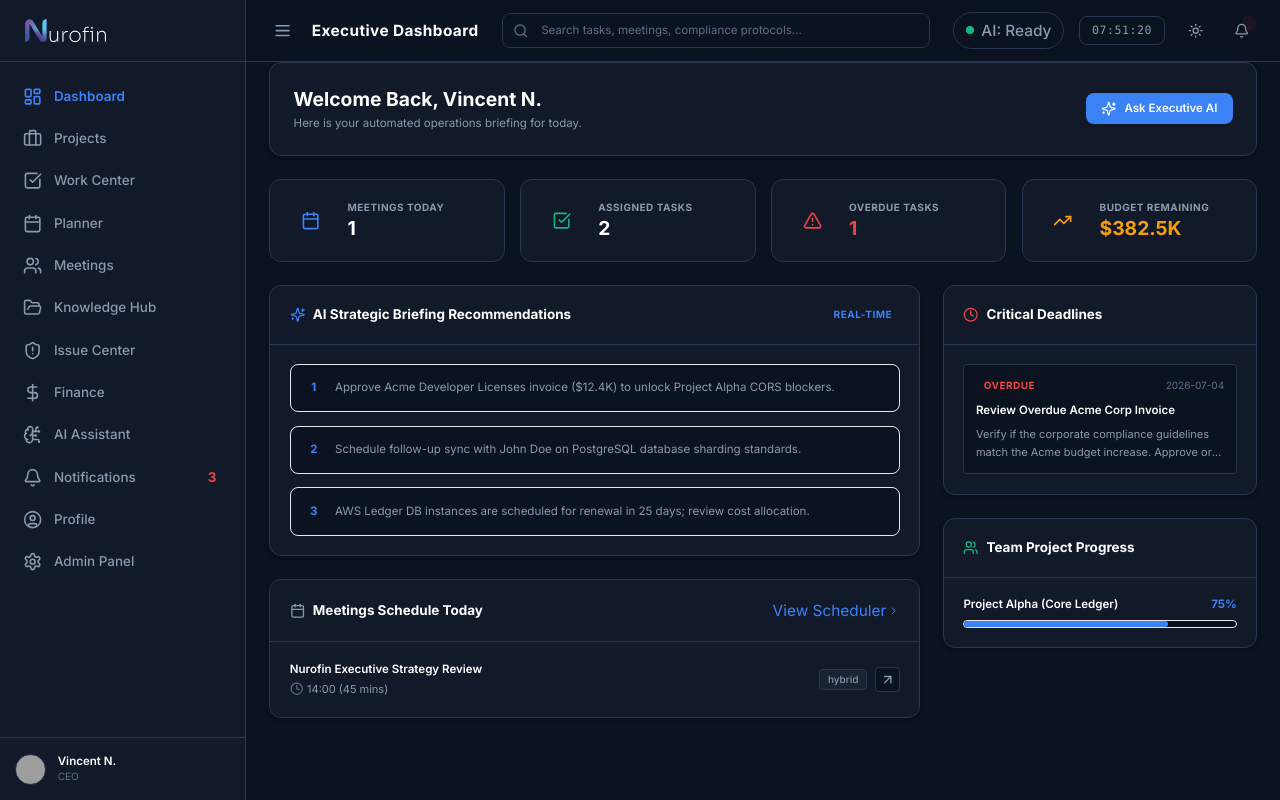
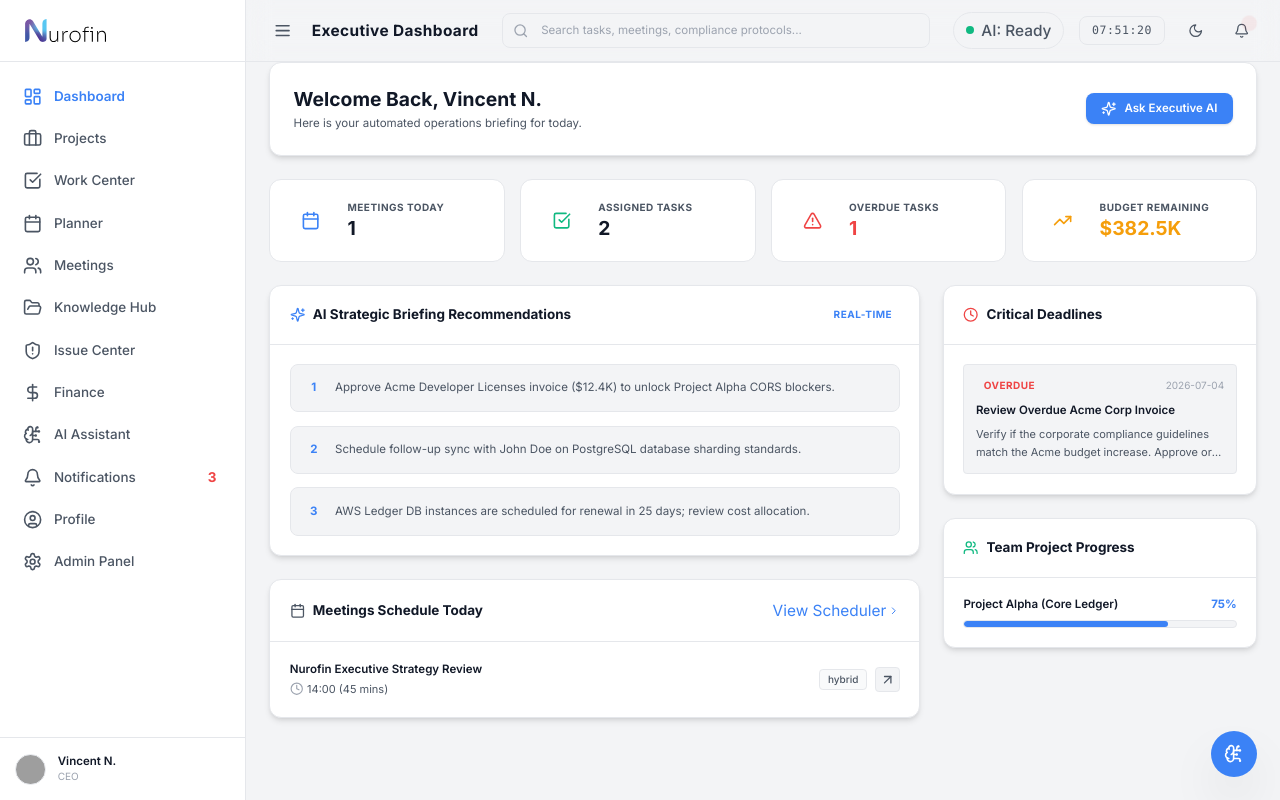
Before and after one commit to shlokgit-04/Nurofin-ai-frontend, a Next.js app: page /dashboard in a window 1280 px wide. Built offline with nearby package versions, Linux system fonts and the light colour scheme; grey boxes are pictures that could not be loaded.

Commit message:
Add global AI quick-sync chat widget floating panel

```diff
--- a/app/ClientLayout.tsx
+++ b/app/ClientLayout.tsx
@@ -3,6 +3,7 @@
 import React, { useEffect, useState } from 'react';
 import Sidebar from '@/components/layout/Sidebar';
 import Topbar from '@/components/layout/Topbar';
+import GlobalChat from '@/components/layout/GlobalChat';
 import { useStore } from '@/lib/store';
 import { cn } from '@/utils/cn';
 import { QueryClient, QueryClientProvider } from '@tanstack/react-query';
@@ -13,7 +14,7 @@ export default function ClientLayout({
 }: {
   children: React.ReactNode;
 }) {
-  const { sidebarCollapsed, theme } = useStore();
+  const { sidebarCollapsed, theme, setTheme } = useStore();
   const pathname = usePathname();
   const isLoginPage = pathname === '/login';
 
@@ -26,6 +27,14 @@ export default function ClientLayout({
       },
     },
   }));
+
+  // Read persisted theme on mount
+  useEffect(() => {
+    const savedTheme = localStorage.getItem('nurofin-theme') as 'dark' | 'light' | null;
+    if (savedTheme) {
+      setTheme(savedTheme);
+    }
+  }, [setTheme]);
 
   // Synchronize dynamic theme state to HTML document class list
   useEffect(() => {
@@ -69,6 +78,8 @@ export default function ClientLayout({
           <main className="flex-1 pt-16 p-6 overflow-y-auto">
             {children}
           </main>
+          {/* Floating AI Helper overlay */}
+          <GlobalChat />
         </div>
       </div>
     </QueryClientProvider>
--- /dev/null
+++ b/components/layout/GlobalChat.tsx
@@ -0,0 +1,147 @@
+'use client';
+
+import React, { useState, useRef, useEffect } from 'react';
+import { BrainCircuit, X, Send, Sparkles, Loader2, Minimize2 } from 'lucide-react';
+import { aiService, ChatMessage } from '@/services/ai';
+import { cn } from '@/utils/cn';
+import { useStore } from '@/lib/store';
+
+export default function GlobalChat() {
+  const [isOpen, setIsOpen] = useState(false);
+  const [messages, setMessages] = useState<ChatMessage[]>([
+    { role: 'assistant', content: 'How can I assist you with your operations right now?' }
+  ]);
+  const [inputVal, setInputVal] = useState('');
+  const [loading, setLoading] = useState(false);
+  const scrollRef = useRef<HTMLDivElement>(null);
+
+  useEffect(() => {
+    if (scrollRef.current) {
+      scrollRef.current.scrollIntoView({ behavior: 'smooth' });
+    }
+  }, [messages, loading]);
+
+  const handleSend = async () => {
+    if (!inputVal.trim()) return;
+    const userMsg: ChatMessage = { role: 'user', content: inputVal };
+    setMessages(prev => [...prev, userMsg]);
+    setInputVal('');
+    setLoading(true);
+
+    try {
+      const response = await aiService.sendChatMessage([...messages, userMsg]);
+      setMessages(prev => [...prev, response]);
+    } catch (err) {
+      console.error(err);
+      setMessages(prev => [...prev, { role: 'assistant', content: 'Error connecting to AI service.' }]);
+    } finally {
+      setLoading(false);
+    }
+  };
+
+  return (
+    <>
+      {/* Floating Trigger Button */}
+      <button
+        onClick={() => setIsOpen(!isOpen)}
+        className={cn(
+          "fixed bottom-6 right-6 z-50 w-12 h-12 rounded-full flex items-center justify-center shadow-2xl transition-all duration-300 border border-border-subtle/50",
+          isOpen
+            ? "bg-surface-card text-text-primary rotate-90"
+            : "bg-accent-blue text-white hover:scale-105 hover:bg-accent-blue-hover"
+        )}
+        aria-label="Toggle Global AI Chat"
+      >
+        {isOpen ? <X className="w-5 h-5" /> : <BrainCircuit className="w-5 h-5" />}
+      </button>
+
+      {/* Slide-Up Chat Panel */}
+      {isOpen && (
+        <div className="fixed bottom-20 right-6 z-50 w-[360px] h-[460px] bg-background-secondary border border-border-subtle rounded-lg shadow-2xl flex flex-col overflow-hidden animate-in slide-in-from-bottom-5 duration-200 font-sans">
+
+          {/* Header */}
+          <div className="p-3.5 border-b border-border-subtle bg-surface-card/25 flex items-center justify-between">
+            <div className="flex items-center gap-2">
+              <BrainCircuit className="w-4.5 h-4.5 text-accent-blue" />
+              <div>
+                <span className="text-2xs font-bold text-text-primary block leading-none">Executive AI Quick Sync</span>
+                <span className="text-[9px] text-text-muted">Always ready to advise</span>
+              </div>
+            </div>
+            <button
+              onClick={() => setIsOpen(false)}
+              className="text-text-secondary hover:text-text-primary p-0.5 hover:bg-surface-hover rounded"
+            >
+              <Minimize2 className="w-3.5 h-3.5" />
+            </button>
+          </div>
+
+          {/* Messages Feed */}
+          <div className="flex-1 p-3 overflow-y-auto space-y-3 bg-background-primary/10">
+            {messages.map((msg, i) => (
+              <div
+                key={i}
+                className={cn(
+                  "p-2.5 rounded-lg text-xs leading-relaxed max-w-[85%] text-left",
+                  msg.role === 'user'
+                    ? "bg-accent-blue/10 border border-accent-blue/20 ml-auto"
+                    : "bg-surface-card border border-border-subtle mr-auto"
+                )}
+              >
+                <p className="text-text-primary">{msg.content}</p>
+              </div>
+            ))}
+            {loading && (
+              <div className="bg-surface-card border border-border-subtle mr-auto max-w-[85%] rounded-lg p-2.5 text-xs italic text-text-secondary flex items-center gap-1.5">
+                <Loader2 className="w-3.5 h-3.5 animate-spin text-accent-blue" /> Thinking...
+              </div>
+            )}
+            <div ref={scrollRef} />
+          </div>
+
+          {/* Simple Prompts suggestions */}
+          {messages.length === 1 && (
+            <div className="px-3 py-2 border-t border-border-subtle/50 flex gap-1.5 overflow-x-auto bg-surface-card/10 scrollbar-none">
+              <button
+                onClick={() => { setInputVal("Explain budget"); }}
+                className="text-[10px] bg-background-primary border border-border-subtle px-2 py-1 rounded-full text-text-secondary hover:text-text-primary whitespace-nowrap"
+              >
+                Explain budget
+              </button>
+              <button
+                onClick={() => { setInputVal("Project Delta progress"); }}
+                className="text-[10px] bg-background-primary border border-border-subtle px-2 py-1 rounded-full text-text-secondary hover:text-text-primary whitespace-nowrap"
+              >
+                Project Delta
+              </button>
+            </div>
+          )}
+
+          {/* Message Input */}
+          <div className="p-3 border-t border-border-subtle bg-surface-card/30">
+            <form
+              onSubmit={(e) => { e.preventDefault(); handleSend(); }}
+              className="flex items-center gap-2"
+            >
+              <input
+                type="text"
+                placeholder="Ask Nurofin Copilot..."
+                className="flex-1 h-9 bg-background-primary border border-border-subtle rounded px-3 text-xs text-text-primary placeholder-text-muted focus:border-accent-blue outline-none"
+                value={inputVal}
+                onChange={e => setInputVal(e.target.value)}
+              />
+              <button
+                type="submit"
+                className="p-2 bg-accent-blue hover:bg-accent-blue-hover text-white rounded transition-colors"
+                aria-label="Send message"
+              >
+                <Send className="w-3.5 h-3.5" />
+              </button>
+            </form>
+          </div>
+
+        </div>
+      )}
+    </>
+  );
+}
--- a/store/index.ts
+++ b/store/index.ts
@@ -70,7 +70,7 @@ interface AppState {
 export const useStore = create<AppState>((set) => ({
   // Navigation & Shell Defaults
   sidebarCollapsed: false,
-  theme: 'dark',
+  theme: 'light',
   searchQuery: '',
   activeTab: 'dashboard',
   aiStatus: 'idle',
@@ -328,7 +328,12 @@ export const useStore = create<AppState>((set) => ({
 
   // Shell State Mutators
   toggleSidebar: () => set((state) => ({ sidebarCollapsed: !state.sidebarCollapsed })),
-  setTheme: (theme) => set({ theme }),
+  setTheme: (theme) => {
+    if (typeof window !== 'undefined') {
+      localStorage.setItem('nurofin-theme', theme);
+    }
+    set({ theme });
+  },
   setSearchQuery: (query) => set({ searchQuery: query }),
   setActiveTab: (tab) => set({ activeTab: tab }),
   setAiStatus: (status) => set({ aiStatus: status }),
```
